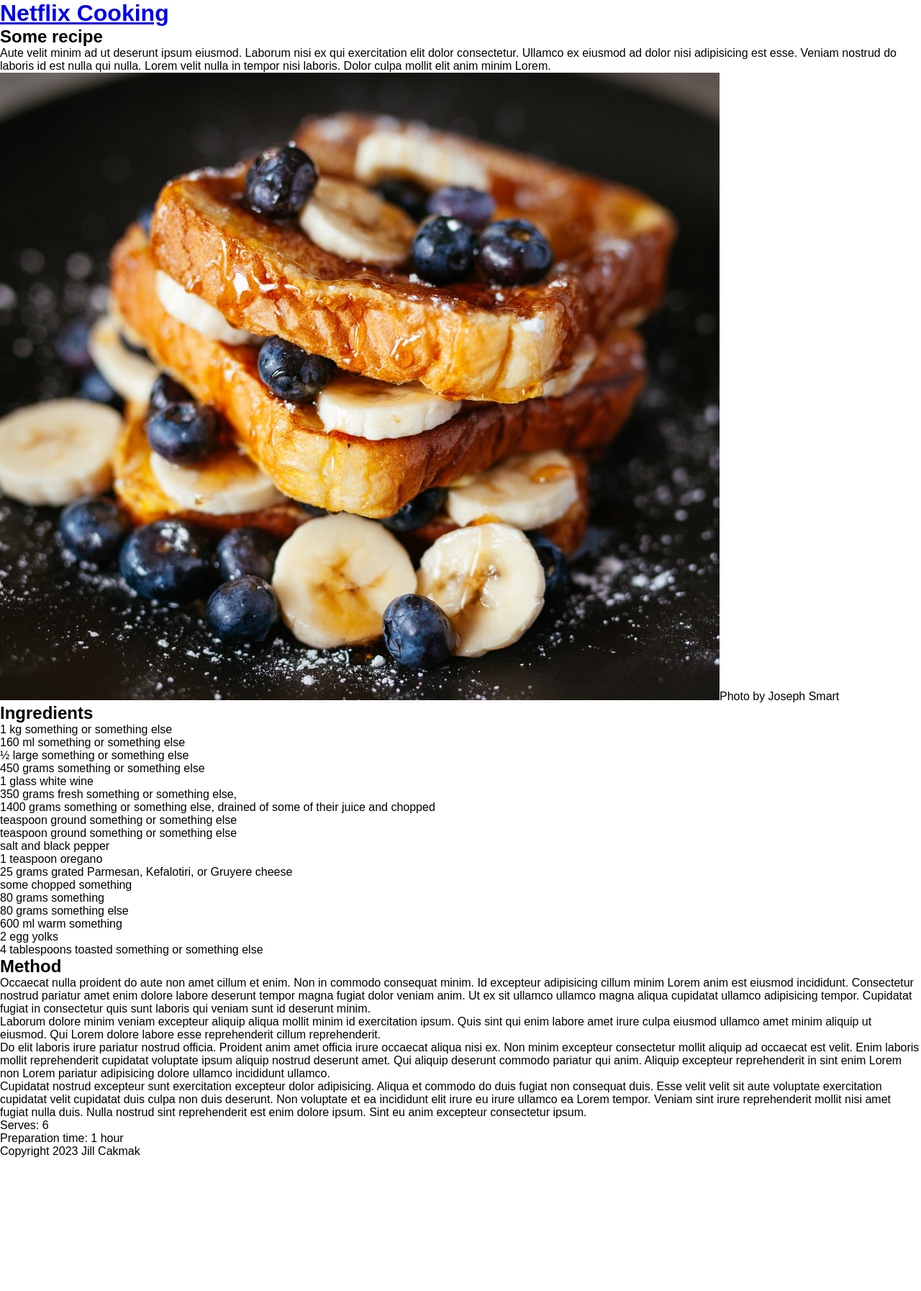
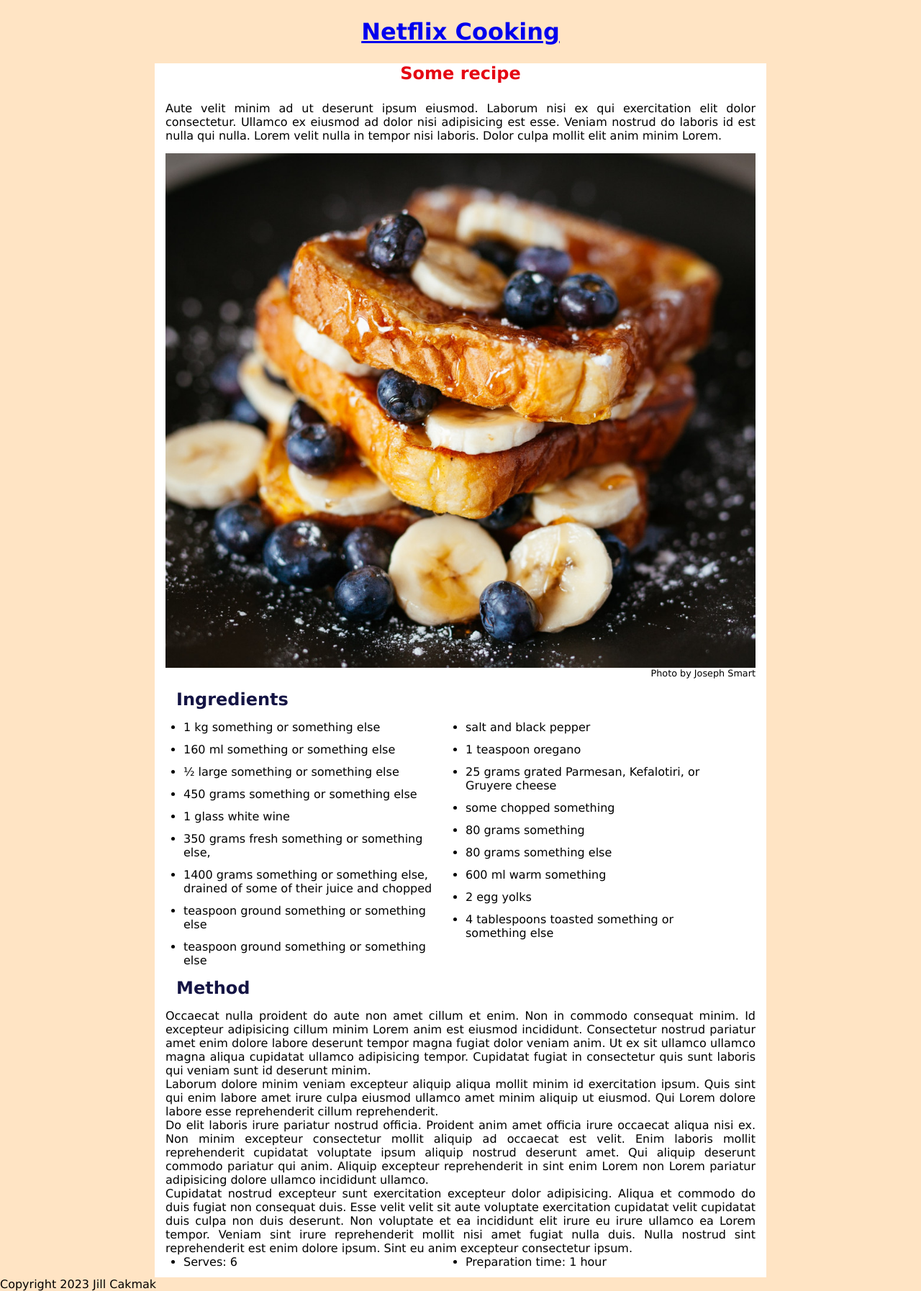
Before and after one commit to JillCakmak/Netflixrecipes, a Jekyll site: the page built from _recipes/recipe1.md, in a window 1280 px wide. Shown: the whole page at 72% size. Built offline with Jekyll 4.4.1, drawn with Linux system fonts in a browser that asks for light colours; before the commit the page ends 1609 px from its top, so only the background shows below that.

Commit message:
Update recipes.css

```diff
--- a/styles/recipes.css
+++ b/styles/recipes.css
@@ -1,7 +1,7 @@
 /*! CSS bare bones for recipes site */
 
  html {
-  font-family: sans-serif;
+  font-family:Verdana, Geneva, Tahoma, sans-serif;
   -ms-text-size-adjust: 100%;
   -webkit-text-size-adjust: 100%;
 }
@@ -13,3 +13,62 @@
 }
 
 /* the rest is up to you */
+
+body{
+  background-color: bisque;
+}
+h1 {
+  color:rgb(229, 9, 20);
+ text-align: center;
+  margin-bottom: 25px;
+  margin-top: 25px;
+}
+
+h2 {
+  color: rgb(20, 20, 68);
+  margin: 15px 15px 15px 15px;
+
+}
+
+ul {
+  margin-left:25px;
+  columns: 2;
+  column-rule:  rgb(5, 5, 47);
+  margin-right: 30px;
+  font-size: larger;
+  font-weight: 400;
+
+}
+
+li{
+
+  font-size: smaller;
+  margin-bottom: 12px;
+}
+
+p {
+text-align: justify;
+}
+
+main{
+  width: 80%;
+  max-width: 850px;
+  padding: 0 15px 0 15px;
+  margin: 0 auto;
+  background-color: white;
+}
+
+img{
+
+  width:100%;
+  margin-top:15px;
+  margin-left: 15px;
+  float:right;
+
+}
+
+.caption {
+text-align: right;
+display: block;
+font-size: .8em;
+}
```
